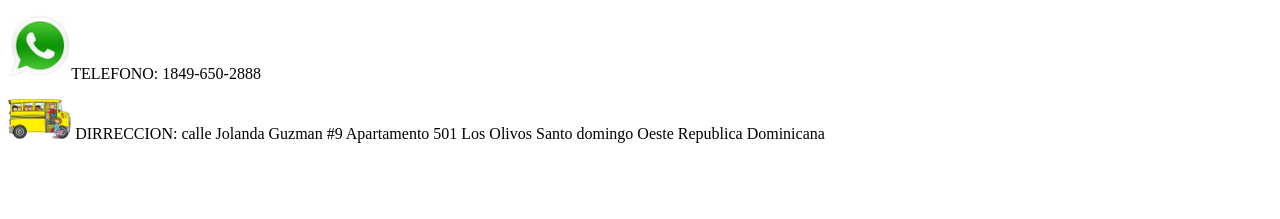
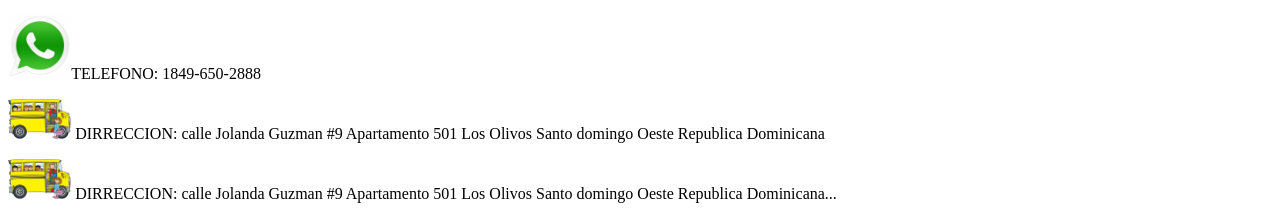
Before and after one commit to heathclisspc/curriculum-Web, a plain HTML site: page index.html in a window 1280 px wide. Shown: the part 2232-2451 px from the top of the page. Before the commit the page ends 2391 px from the top, so only its background shows below. Drawn offline with Linux system fonts and the light colour scheme.

Commit message:
cool
control 1

```diff
--- a/index.html
+++ b/index.html
@@ -193,6 +193,7 @@
     <p><img src="imag/telefono_1.jpg" width="5%" height="5%">TELEFONO: 1849-650-2888</p>
 
     <p><img src="imag/Autobus.jpg" width="5%" height="5%"> DIRRECCION: calle Jolanda Guzman #9 Apartamento 501 Los Olivos Santo domingo Oeste Republica Dominicana</p>
+    <p><img src="imag/Autobus.jpg" width="5%" height="5%"> DIRRECCION: calle Jolanda Guzman #9 Apartamento 501 Los Olivos Santo domingo Oeste Republica Dominicana...</p>
 
     </footer>
 
```
